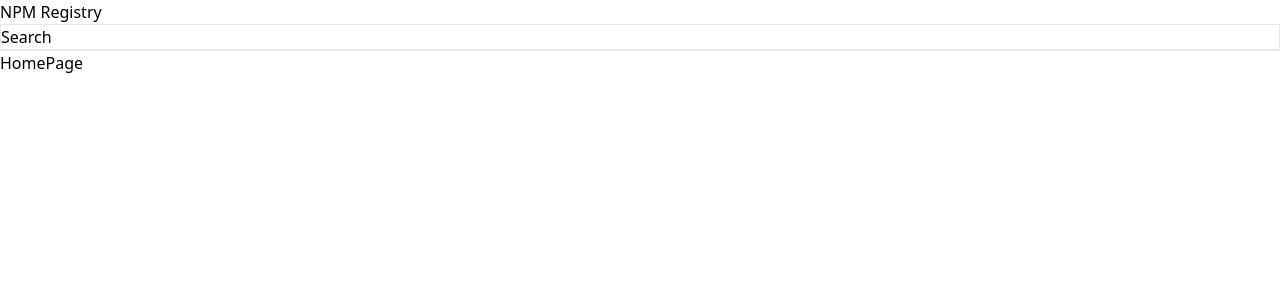
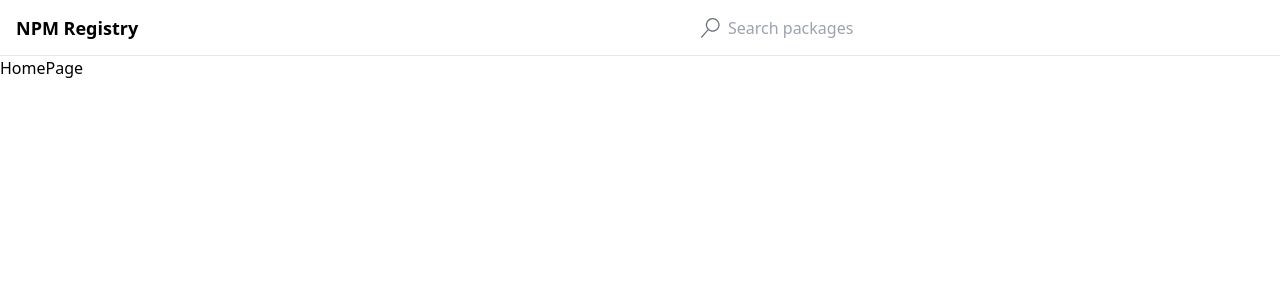
Before and after one commit to miguelkubrusly/npm-registry-app, a React (Vite) app: page / in a window 1280 px wide. Shown: the top 300 px of the page. Built offline with nearby package versions, Linux system fonts and the light colour scheme.

Commit message:
style(root): 🎨

```diff
--- a/src/components/Header.tsx
+++ b/src/components/Header.tsx
@@ -3,9 +3,15 @@ import SearchInput from "./SearchingInput";
 
 function Header() {
   return (
-    <div>
-      <Link to={"/"}>NPM Registry</Link>
-      <SearchInput />
+    <div className="flex items-center justify-between px-4 border-b h-14">
+      <div className="flex items-center space-x-2 text-sm">
+        <Link to={"/"} className="text-lg font-bold">
+          NPM Registry
+        </Link>
+      </div>
+      <div className="w-full max-w-xl ml-4">
+        <SearchInput />
+      </div>
     </div>
   );
 }
--- a/src/components/SearchingInput.tsx
+++ b/src/components/SearchingInput.tsx
@@ -1,3 +1,42 @@
+// ====================================================== //
+// ==== more customizable way of programmatic routing: === //
+// ====================================================== //
+
+import { useState } from "react";
+import { useNavigate } from "react-router-dom";
+import { VscSearch } from "react-icons/vsc";
+
+function SearchInput() {
+  const nav = useNavigate();
+  const [term, setTerm] = useState("");
+
+  const handleSubmit = (e: React.FormEvent<HTMLFormElement>) => {
+    e.preventDefault();
+    nav(`/search?term=${term}`);
+  };
+
+  return (
+    <form onSubmit={handleSubmit}>
+      <div className="relative">
+        <div className="absolute inset-y-0 flex items-center pl-3">
+          <VscSearch className="h-5 w-5 text-gray-500" />
+        </div>
+        <input
+          type="text"
+          value={term}
+          onChange={(e) => {
+            setTerm(e.target.value);
+          }}
+          className="pl-10 py-2 w-full border-0 shadow-none"
+          placeholder="Search packages"
+        />
+      </div>
+    </form>
+  );
+}
+
+export default SearchInput;
+
 // ====================================================== //
 // ======== simplest way of creating Form routing: ======= //
 // ====================================================== //
@@ -10,36 +49,3 @@ function SearchInput() {
   </Form>
 
 } */
-
-// ====================================================== //
-// ==== more customizable way of programmatic routing: === //
-// ====================================================== //
-
-import { useState } from "react";
-import { useNavigate } from "react-router-dom";
-
-function SearchInput() {
-  const nav = useNavigate();
-  const [term, setTerm] = useState("");
-
-  const handleSubmit = (e: React.FormEvent<HTMLFormElement>) => {
-    e.preventDefault();
-    nav(`/search?term=${term}`);
-  };
-
-  return (
-    <form onSubmit={handleSubmit} className="border border-b-2">
-      <label htmlFor="term">Search</label>
-      <input
-        name="term"
-        type="text"
-        value={term}
-        onChange={(e) => {
-          setTerm(e.target.value);
-        }}
-      />
-    </form>
-  );
-}
-
-export default SearchInput;
```
